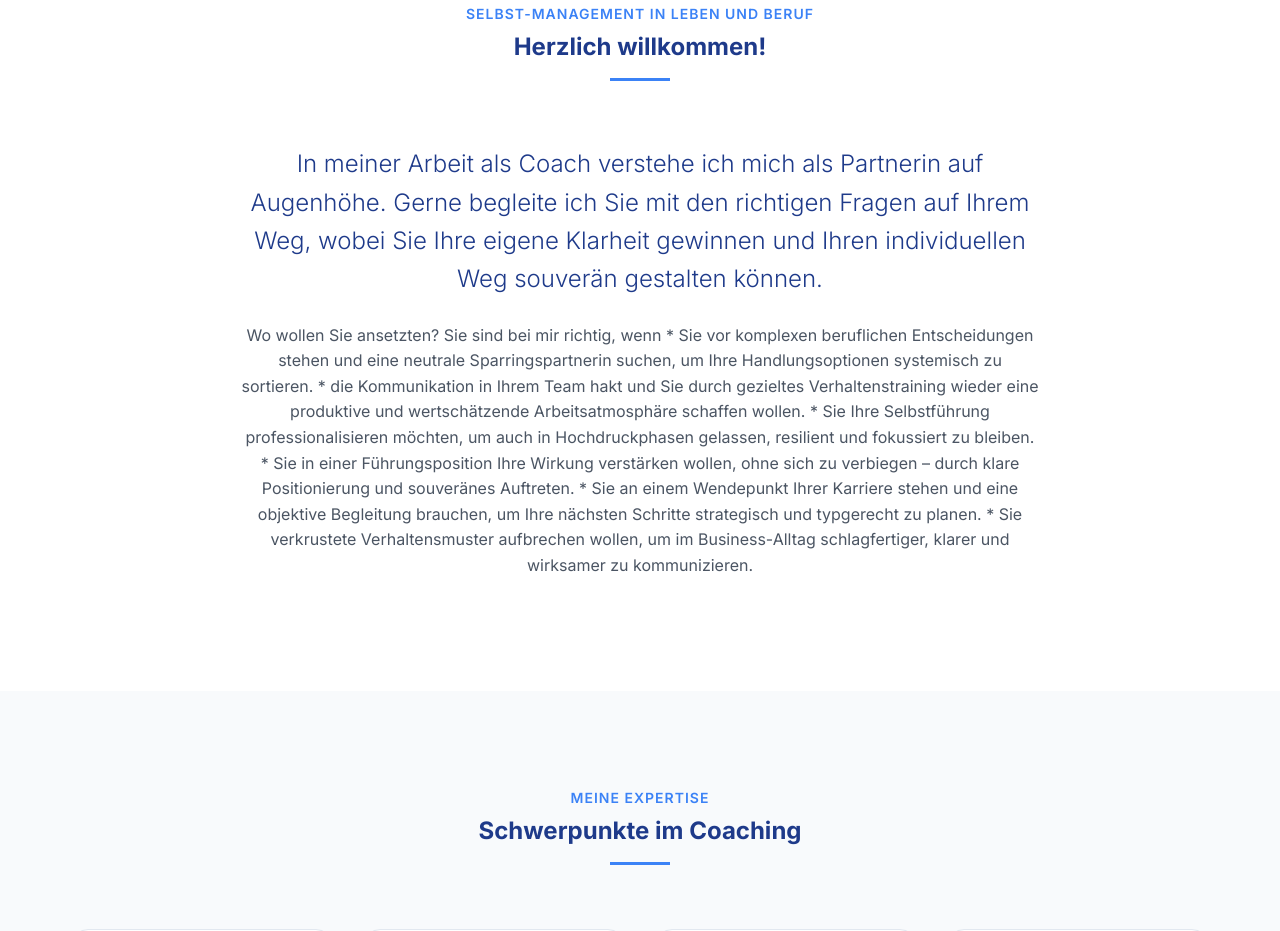
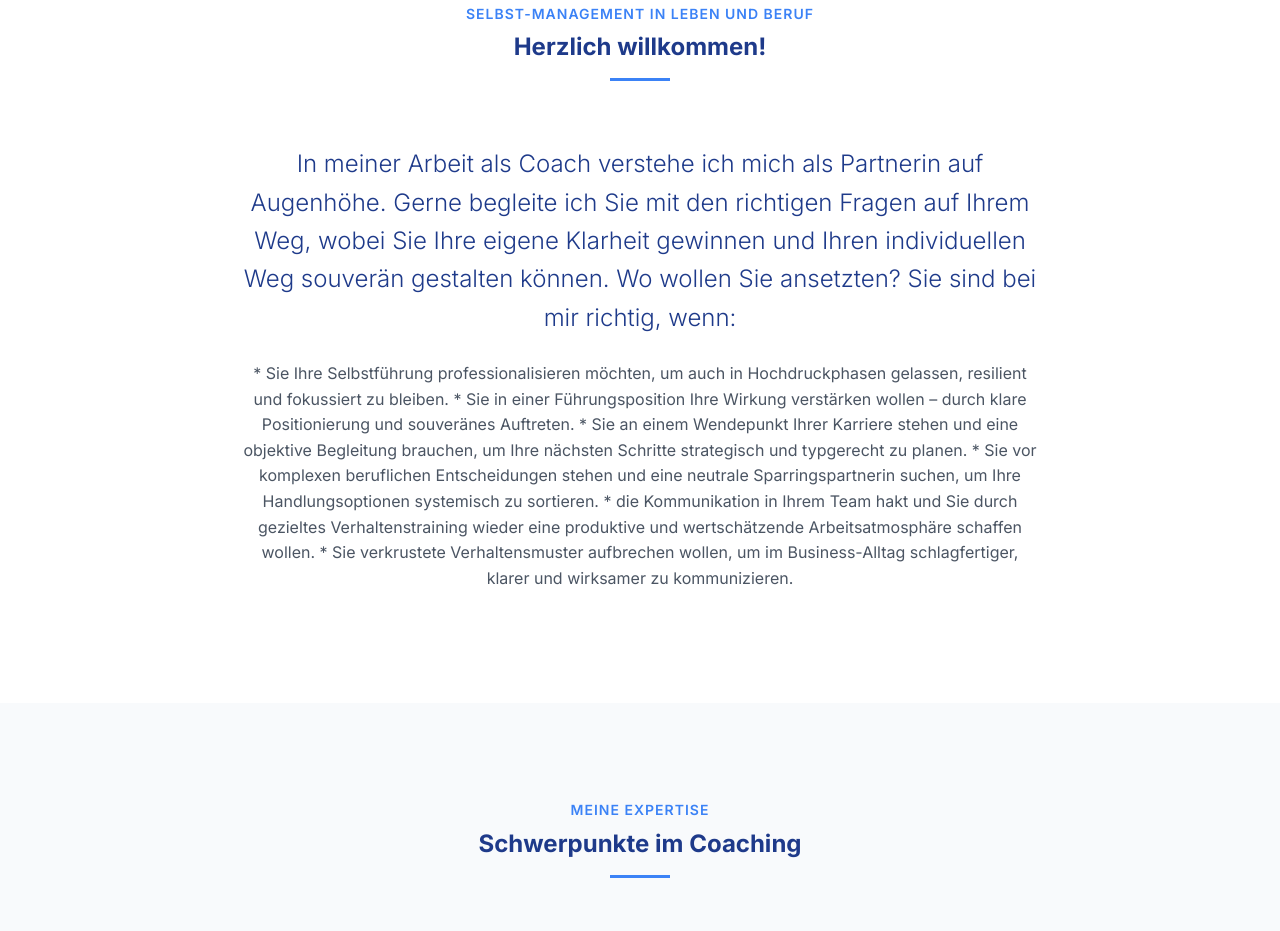
Before and after one commit to NargizaRA/liubov-coaching-webpage, an Eleventy site: page src/index.md in a window 1280 px wide. Shown: the part 949-1880 px from the top of the page. Built offline with nearby package versions, Linux system fonts and the light colour scheme; Eleventy itself is replaced by a stand-in of ours; files that its build step writes are made by us from their sources.

Commit message:
Update Seiten (Pages) “home”

```diff
--- a/src/index.md
+++ b/src/index.md
@@ -5,22 +5,24 @@ hero_headline: Klarheit gewinnen. Potenzial entfalten. Wirksam gestalten.
 hero_subheadline: Als Business Coach und Trainerin begleite ich Menschen dabei,
   Komplexität zu bewältigen, ihre Resilienz zu stärken und sich authentisch zu
   positionieren.
-welcome_lead: In meiner Arbeit als Coach verstehe ich mich als Partnerin auf
-  Augenhöhe. Gerne begleite ich Sie mit den richtigen Fragen auf Ihrem Weg,
-  wobei Sie Ihre eigene Klarheit gewinnen und Ihren individuellen Weg souverän
-  gestalten können.
+welcome_lead: >-
+  In meiner Arbeit als Coach verstehe ich mich als Partnerin auf Augenhöhe.
+  Gerne begleite ich Sie mit den richtigen Fragen auf Ihrem Weg, wobei Sie Ihre
+  eigene Klarheit gewinnen und Ihren individuellen Weg souverän gestalten
+  können.
+
+  Wo wollen Sie ansetzten? Sie sind bei mir richtig, wenn:
 welcome_body: >-
-  Wo wollen Sie ansetzten? Sie sind bei mir richtig, wenn
+  * Sie Ihre Selbstführung professionalisieren möchten, um auch in
+  Hochdruckphasen gelassen, resilient und fokussiert zu bleiben.
+
+  * Sie in einer Führungsposition Ihre Wirkung verstärken wollen – durch klare Positionierung und souveränes Auftreten.
+
+  * Sie an einem Wendepunkt Ihrer Karriere stehen und eine objektive Begleitung brauchen, um Ihre nächsten Schritte strategisch und typgerecht zu planen.
 
   * Sie vor komplexen beruflichen Entscheidungen stehen und eine neutrale Sparringspartnerin suchen, um Ihre Handlungsoptionen systemisch zu sortieren.
 
   * die Kommunikation in Ihrem Team hakt und Sie durch gezieltes Verhaltenstraining wieder eine produktive und wertschätzende Arbeitsatmosphäre schaffen wollen.
-
-  * Sie Ihre Selbstführung professionalisieren möchten, um auch in Hochdruckphasen gelassen, resilient und fokussiert zu bleiben.
-
-  * Sie in einer Führungsposition Ihre Wirkung verstärken wollen, ohne sich zu verbiegen – durch klare Positionierung und souveränes Auftreten.
-
-  * Sie an einem Wendepunkt Ihrer Karriere stehen und eine objektive Begleitung brauchen, um Ihre nächsten Schritte strategisch und typgerecht zu planen.
 
   * Sie verkrustete Verhaltensmuster aufbrechen wollen, um im Business-Alltag schlagfertiger, klarer und wirksamer zu kommunizieren.
 services_subtitle: Meine Expertise
```
